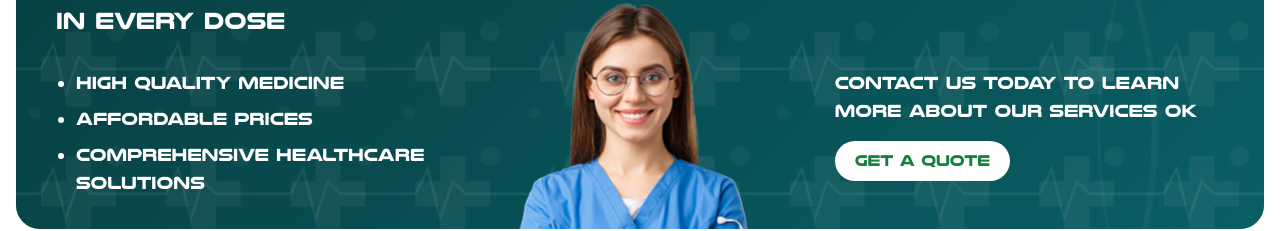
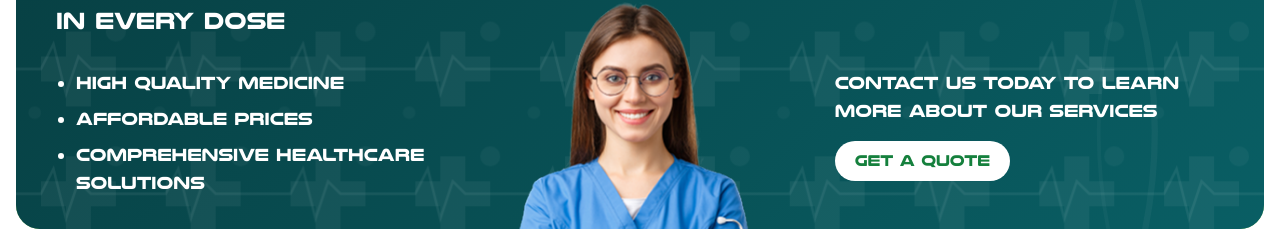
Before and after one commit to Athilc01/amems, a React (Vite) app: page / in a window 1280 px wide. Shown: the part 371-602 px from the top of the page. Built offline with nearby package versions, Linux system fonts and the light colour scheme.

Commit message:
Update Hero and Footer

```diff
--- a/src/Component/Footer/Footer.jsx
+++ b/src/Component/Footer/Footer.jsx
@@ -83,7 +83,7 @@ const Footer = () => {
               </li>
               <li className="flex items-center">
                 <Mail className="mr-2 text-blue-300 flex-shrink-0" size={16} />
-                <a href="mailto:info@amems.com" className="text-gray-300 hover:text-white transition-colors duration-300 text-sm">info@amems.com</a>
+                <a href="mailto:info@amemsus.com" className="text-gray-300 hover:text-white transition-colors duration-300 text-sm">info@amemsus.com</a>
               </li>
             </ul>
           </div>
--- a/src/Component/HeroSection/HeroSection.jsx
+++ b/src/Component/HeroSection/HeroSection.jsx
@@ -220,7 +220,7 @@ export default function HealthcareBanner() {
               {/* Right column with contact info and button */}
               <div className="font-nulshock w-full sm:w-1/2 md:w-4/12 text-center sm:text-left flex flex-col items-center sm:items-start">
                 <p ref={contactRef} className="text-base sm:text-lg mb-4">
-                  Contact us today to learn more about our services ok
+                  Contact us today to learn more about our services
                 </p>
 
                 {/* Quote Button */}
```
